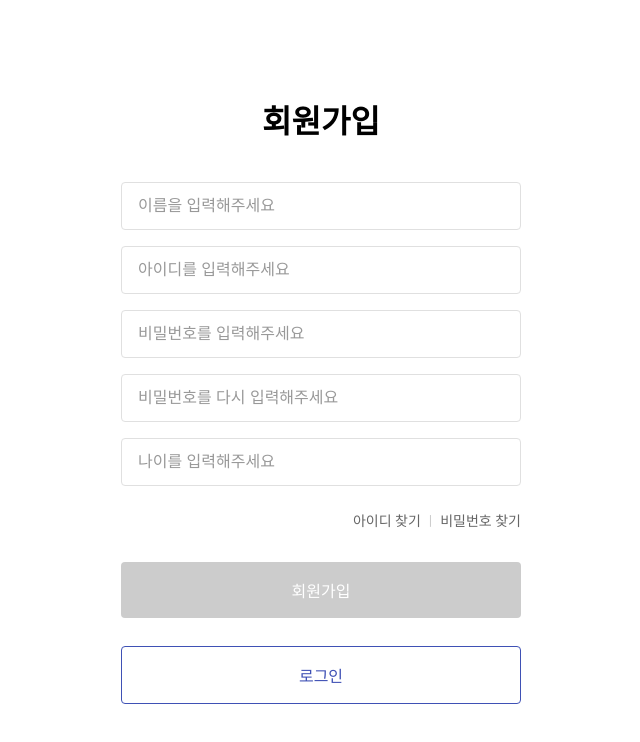
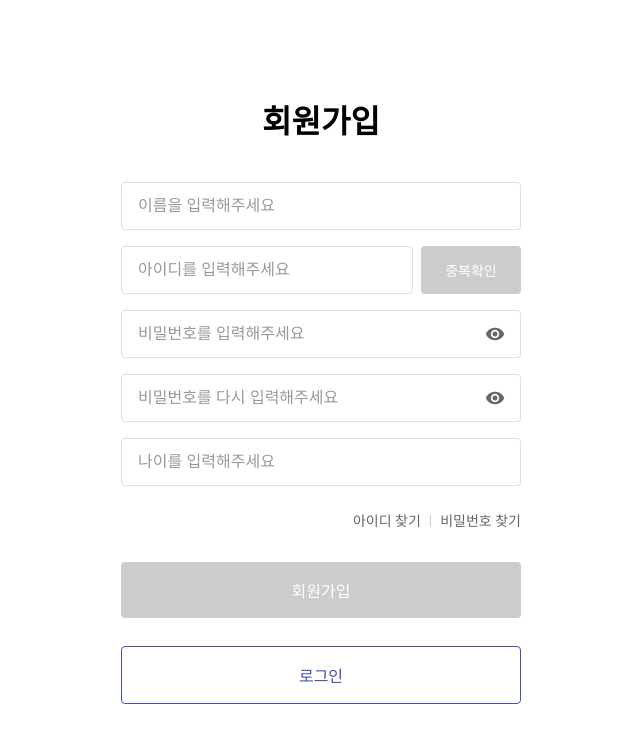
Before and after one commit to rmy1234/budgetbook, an Angular app in the folder frontend/: page /auth/login in a window 1280 px wide. Both pictures are taken after a click on the button "회원가입". Shown: the top 742 px of the page, without its empty margins (319-959 px from the left). Built offline with nearby package versions, Linux system fonts and the light colour scheme.

Commit message:
style: 회원가입 UI 변경

```diff
--- a/frontend/src/app/core/services/auth.service.ts
+++ b/frontend/src/app/core/services/auth.service.ts
@@ -58,6 +58,15 @@ export class AuthService {
 
   signup(request: SignupRequest): Observable<any> {
     return this.http.post(`${this.apiUrl}/signup`, request);
+  }
+
+  checkEmail(email: string): Observable<{ available: boolean; message: string }> {
+    return this.http.get<ApiResponse<{ available: boolean; message: string }>>(
+      `${this.apiUrl}/check-email`,
+      { params: { email } }
+    ).pipe(
+      map(response => response.data)
+    );
   }
 
   login(request: LoginRequest): Observable<TokenResponse> {
--- a/frontend/src/app/features/auth/login/login.component.html
+++ b/frontend/src/app/features/auth/login/login.component.html
@@ -16,12 +16,21 @@
       </div>
 
       <div class="form-field">
-        <input
-          type="password"
-          formControlName="password"
-          placeholder="비밀번호를 입력해주세요"
-          class="form-input"
-          [class.error]="loginForm.get('password')?.invalid && loginForm.get('password')?.dirty && loginForm.get('password')?.value">
+        <div class="password-input-wrapper">
+          <input
+            [type]="showPassword ? 'text' : 'password'"
+            formControlName="password"
+            placeholder="비밀번호를 입력해주세요"
+            class="form-input password-input"
+            [class.error]="loginForm.get('password')?.invalid && loginForm.get('password')?.dirty && loginForm.get('password')?.value">
+          <button
+            type="button"
+            class="btn-toggle-password"
+            (click)="togglePasswordVisibility()"
+            tabindex="-1">
+            <mat-icon>{{ showPassword ? 'visibility_off' : 'visibility' }}</mat-icon>
+          </button>
+        </div>
         <span class="error-message" *ngIf="getErrorMessage('password')">
           {{ getErrorMessage('password') }}
         </span>
--- a/frontend/src/app/features/auth/login/login.component.scss
+++ b/frontend/src/app/features/auth/login/login.component.scss
@@ -31,6 +31,47 @@
   display: flex;
   flex-direction: column;
   gap: 4px;
+}
+
+.password-input-wrapper {
+  position: relative;
+  display: flex;
+  align-items: center;
+}
+
+.password-input {
+  padding-right: 45px;
+}
+
+.btn-toggle-password {
+  position: absolute;
+  right: 12px;
+  background: none;
+  border: none;
+  cursor: pointer;
+  padding: 4px;
+  display: flex;
+  align-items: center;
+  justify-content: center;
+  color: #666;
+  transition: color 0.3s;
+  z-index: 1;
+
+  &:hover {
+    color: #3f51b5;
+  }
+
+  &:focus {
+    outline: none;
+  }
+
+  mat-icon {
+    font-size: 20px;
+    width: 20px;
+    height: 20px;
+    line-height: 20px;
+    color: inherit;
+  }
 }
 
 .form-input {
--- a/frontend/src/app/features/auth/login/login.component.ts
+++ b/frontend/src/app/features/auth/login/login.component.ts
@@ -2,6 +2,7 @@ import { Component, OnInit } from '@angular/core';
 import { CommonModule } from '@angular/common';
 import { FormBuilder, FormGroup, Validators, ReactiveFormsModule } from '@angular/forms';
 import { Router, RouterLink } from '@angular/router';
+import { MatIconModule } from '@angular/material/icon';
 import { AuthService } from '../../../core/services/auth.service';
 
 @Component({
@@ -10,7 +11,8 @@ import { AuthService } from '../../../core/services/auth.service';
   imports: [
     CommonModule,
     ReactiveFormsModule,
-    RouterLink
+    RouterLink,
+    MatIconModule
   ],
   templateUrl: './login.component.html',
   styleUrls: ['./login.component.scss']
@@ -18,6 +20,7 @@ import { AuthService } from '../../../core/services/auth.service';
 export class LoginComponent implements OnInit {
   loginForm: FormGroup;
   loading = false;
+  showPassword = false;
 
   constructor(
     private fb: FormBuilder,
@@ -31,6 +34,10 @@ export class LoginComponent implements OnInit {
   }
 
   ngOnInit(): void {
+  }
+
+  togglePasswordVisibility(): void {
+    this.showPassword = !this.showPassword;
   }
 
   getErrorMessage(controlName: string): string {
--- a/frontend/src/app/features/auth/signup/signup.component.html
+++ b/frontend/src/app/features/auth/signup/signup.component.html
@@ -16,36 +16,69 @@
       </div>
 
       <div class="form-field">
+        <div class="email-input-wrapper">
           <input
             type="text"
             formControlName="email"
             placeholder="아이디를 입력해주세요"
-          class="form-input"
+            class="form-input email-input"
             [class.error]="signupForm.get('email')?.invalid && signupForm.get('email')?.dirty && signupForm.get('email')?.value">
+          <button
+            type="button"
+            class="btn-check-email"
+            (click)="checkEmailDuplicate()"
+            [disabled]="checkingEmail || !signupForm.get('email')?.value || signupForm.get('email')?.invalid">
+            {{ checkingEmail ? '확인 중...' : '중복확인' }}
+          </button>
+        </div>
         <span class="error-message" *ngIf="getErrorMessage('email')">
           {{ getErrorMessage('email') }}
+        </span>
+        <span class="email-check-message"
+              *ngIf="emailChecked"
+              [class.success]="emailAvailable"
+              [class.error]="!emailAvailable">
+          {{ emailCheckMessage }}
         </span>
       </div>
 
       <div class="form-field">
+        <div class="password-input-wrapper">
           <input
-          type="password"
+            [type]="showPassword ? 'text' : 'password'"
             formControlName="password"
             placeholder="비밀번호를 입력해주세요"
-          class="form-input"
+            class="form-input password-input"
             [class.error]="signupForm.get('password')?.invalid && signupForm.get('password')?.dirty && signupForm.get('password')?.value">
+          <button
+            type="button"
+            class="btn-toggle-password"
+            (click)="togglePasswordVisibility()"
+            tabindex="-1">
+            <mat-icon>{{ showPassword ? 'visibility_off' : 'visibility' }}</mat-icon>
+          </button>
+        </div>
         <span class="error-message" *ngIf="getErrorMessage('password')">
           {{ getErrorMessage('password') }}
         </span>
       </div>
 
       <div class="form-field">
+        <div class="password-input-wrapper">
           <input
-          type="password"
+            [type]="showConfirmPassword ? 'text' : 'password'"
             formControlName="confirmPassword"
             placeholder="비밀번호를 다시 입력해주세요"
-          class="form-input"
+            class="form-input password-input"
             [class.error]="signupForm.get('confirmPassword')?.invalid && signupForm.get('confirmPassword')?.dirty && signupForm.get('confirmPassword')?.value">
+          <button
+            type="button"
+            class="btn-toggle-password"
+            (click)="toggleConfirmPasswordVisibility()"
+            tabindex="-1">
+            <mat-icon>{{ showConfirmPassword ? 'visibility_off' : 'visibility' }}</mat-icon>
+          </button>
+        </div>
         <span class="error-message" *ngIf="getErrorMessage('confirmPassword')">
           {{ getErrorMessage('confirmPassword') }}
         </span>
--- a/frontend/src/app/features/auth/signup/signup.component.scss
+++ b/frontend/src/app/features/auth/signup/signup.component.scss
@@ -33,6 +33,80 @@
   gap: 4px;
 }
 
+.email-input-wrapper {
+  display: flex;
+  gap: 8px;
+  align-items: flex-start;
+}
+
+.email-input {
+  flex: 1;
+}
+
+.password-input-wrapper {
+  position: relative;
+  display: flex;
+  align-items: center;
+}
+
+.password-input {
+  padding-right: 45px;
+}
+
+.btn-toggle-password {
+  position: absolute;
+  right: 12px;
+  background: none;
+  border: none;
+  cursor: pointer;
+  padding: 4px;
+  display: flex;
+  align-items: center;
+  justify-content: center;
+  color: #666;
+  transition: color 0.3s;
+  z-index: 1;
+
+  &:hover {
+    color: #3f51b5;
+  }
+
+  &:focus {
+    outline: none;
+  }
+
+  mat-icon {
+    font-size: 20px;
+    width: 20px;
+    height: 20px;
+    line-height: 20px;
+    color: inherit;
+  }
+}
+
+.btn-check-email {
+  padding: 14px 20px;
+  background-color: #3f51b5;
+  color: #ffffff;
+  border: none;
+  border-radius: 4px;
+  font-size: 14px;
+  font-weight: 500;
+  cursor: pointer;
+  white-space: nowrap;
+  transition: all 0.3s;
+  min-width: 100px;
+
+  &:hover:not(:disabled) {
+    background-color: #303f9f;
+  }
+
+  &:disabled {
+    background-color: #ccc;
+    cursor: not-allowed;
+  }
+}
+
 .form-input {
   width: 100%;
   padding: 14px 16px;
@@ -58,6 +132,19 @@
   &::placeholder {
     color: #999;
   }
+
+  &[type="number"] {
+    -moz-appearance: textfield;
+    appearance: textfield;
+
+    &::-webkit-inner-spin-button,
+    &::-webkit-outer-spin-button {
+      -webkit-appearance: none;
+      appearance: none;
+      display: none;
+      margin: 0;
+    }
+  }
 }
 
 .error-message {
@@ -66,6 +153,21 @@
   margin-top: 4px;
   padding-left: 4px;
   animation: fadeIn 0.3s ease-in;
+}
+
+.email-check-message {
+  font-size: 12px;
+  margin-top: 4px;
+  padding-left: 4px;
+  animation: fadeIn 0.3s ease-in;
+
+  &.success {
+    color: #4caf50;
+  }
+
+  &.error {
+    color: #f44336;
+  }
 }
 
 @keyframes fadeIn {
--- a/frontend/src/app/features/auth/signup/signup.component.ts
+++ b/frontend/src/app/features/auth/signup/signup.component.ts
@@ -2,6 +2,7 @@ import { Component, OnInit } from '@angular/core';
 import { CommonModule } from '@angular/common';
 import { FormBuilder, FormGroup, Validators, ReactiveFormsModule, AbstractControl, ValidationErrors } from '@angular/forms';
 import { Router, RouterLink } from '@angular/router';
+import { MatIconModule } from '@angular/material/icon';
 import { AuthService } from '../../../core/services/auth.service';
 
 @Component({
@@ -10,7 +11,8 @@ import { AuthService } from '../../../core/services/auth.service';
   imports: [
     CommonModule,
     ReactiveFormsModule,
-    RouterLink
+    RouterLink,
+    MatIconModule
   ],
   templateUrl: './signup.component.html',
   styleUrls: ['./signup.component.scss']
@@ -18,6 +20,12 @@ import { AuthService } from '../../../core/services/auth.service';
 export class SignupComponent implements OnInit {
   signupForm: FormGroup;
   loading = false;
+  checkingEmail = false;
+  emailChecked = false;
+  emailAvailable: boolean | null = null;
+  emailCheckMessage = '';
+  showPassword = false;
+  showConfirmPassword = false;
 
   constructor(
     private fb: FormBuilder,
@@ -79,6 +87,56 @@ export class SignupComponent implements OnInit {
   }
 
   ngOnInit(): void {
+    // 이메일 입력 시 중복확인 상태 초기화
+    this.signupForm.get('email')?.valueChanges.subscribe(() => {
+      this.emailChecked = false;
+      this.emailAvailable = null;
+      this.emailCheckMessage = '';
+    });
+  }
+
+  togglePasswordVisibility(): void {
+    this.showPassword = !this.showPassword;
+  }
+
+  toggleConfirmPasswordVisibility(): void {
+    this.showConfirmPassword = !this.showConfirmPassword;
+  }
+
+  checkEmailDuplicate(): void {
+    const email = this.signupForm.get('email')?.value;
+
+    if (!email) {
+      return;
+    }
+
+    // 이메일 형식 검증
+    if (this.signupForm.get('email')?.hasError('email')) {
+      return;
+    }
+
+    this.checkingEmail = true;
+    this.emailChecked = false;
+    this.emailAvailable = null;
+    this.emailCheckMessage = '';
+
+    this.authService.checkEmail(email).subscribe({
+      next: (response) => {
+        this.checkingEmail = false;
+        this.emailChecked = true;
+        this.emailAvailable = response.available;
+        this.emailCheckMessage = response.available
+          ? '중복되지 않은 이메일 입니다!'
+          : '중복된 이메일 입니다!';
+      },
+      error: (err) => {
+        this.checkingEmail = false;
+        this.emailChecked = true;
+        this.emailAvailable = false;
+        this.emailCheckMessage = '중복된 이메일 입니다!';
+        console.error('Email check error', err);
+      }
+    });
   }
 
   onSubmit(): void {
```
Also changed, not shown: 2 other files (tests, documents, lock files or other folders). Lines whose indentation alone changed are shown as unchanged.
